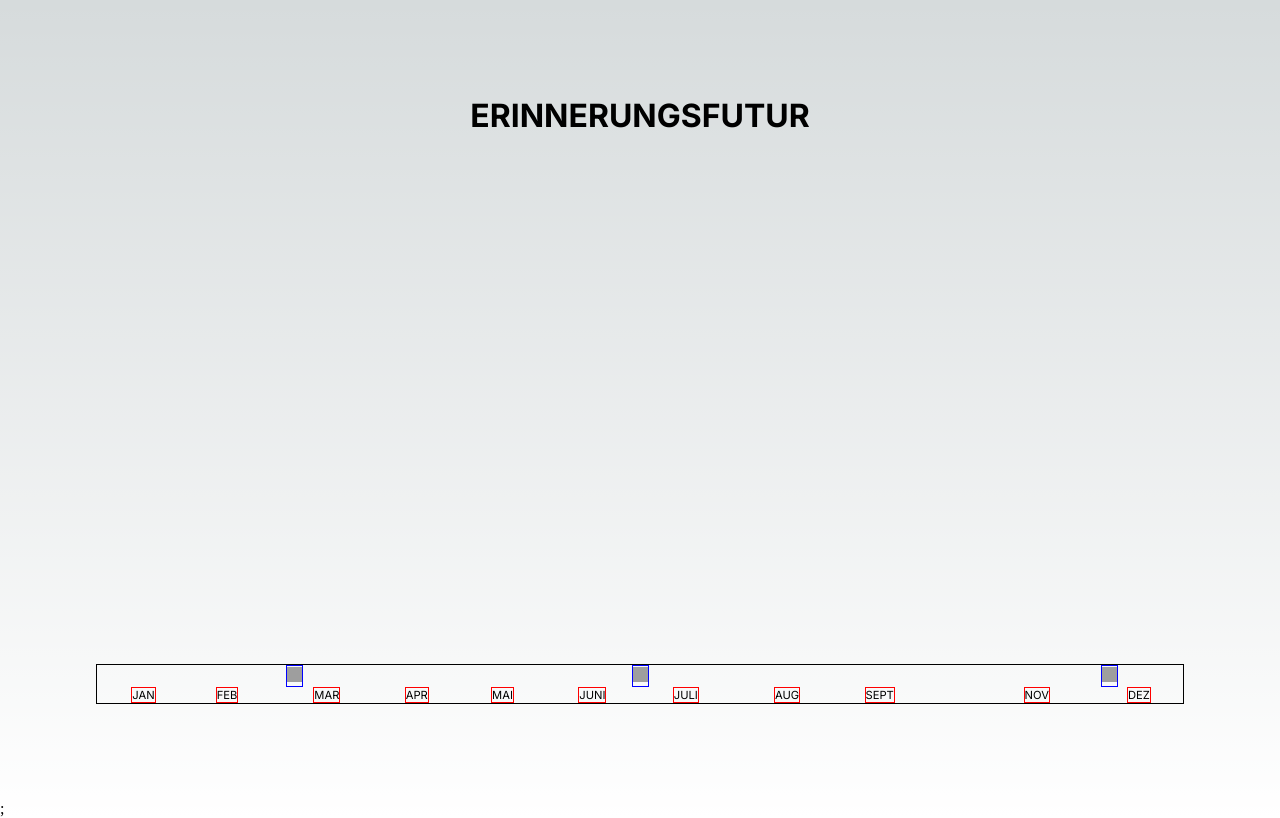
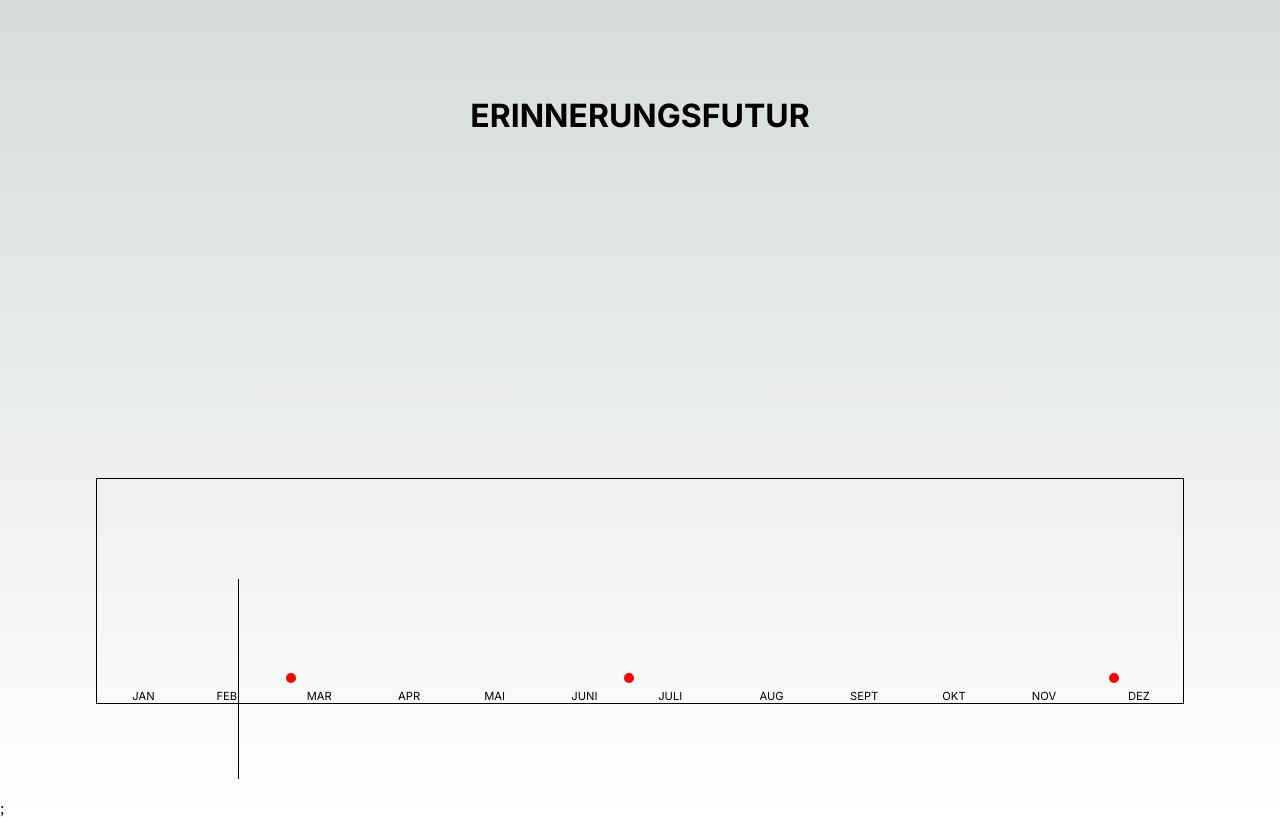
Before and after one commit to TS-Severin/erinnerungsfutur, a Next.js app: page / in a window 1280 px wide. Built offline with nearby package versions, Linux system fonts and the light colour scheme; grey boxes are pictures that could not be loaded.

Commit message:
add dots make timeaxis move

```diff
--- a/src/components/TimeLineAxis/TimeLineAxis.js
+++ b/src/components/TimeLineAxis/TimeLineAxis.js
@@ -1,9 +1,22 @@
-import styles from "./TimeLineAxis.module.scss"
+import GetCurrentDayOfYearHelper from "@/services/GetCurrentDayOfYearHelper";
+import styled from "styled-components";
 
-export default function TimeLineAxis() {
+
+const dayCount = GetCurrentDayOfYearHelper();
+
+export default function TimelineAxis() {
 
     return (
-        <div className={axisbox}>
-        </div>
+        <StyledTimelineAxis />
     );
 }
+
+const StyledTimelineAxis = styled.span`
+width: 1px;
+height: 200px;
+overflow: visible;
+background-color: black;
+grid-row: 1;
+grid-column: ${dayCount};
+transform: translateY(+50%);
+`;
--- a/src/components/Timeline/Timeline.js
+++ b/src/components/Timeline/Timeline.js
@@ -1,5 +1,6 @@
 import TimelineDot from "../TimelineDot/TimelineDot";
 import TimelineMonths from "../TimelineMonths/TimelineMonths";
+import TimelineAxis from "../TimelineAxis/TimelineAxis";
 import styles from "./Timeline.module.scss";
 import useSWR from "swr";
 
@@ -13,6 +14,7 @@ export default function Timeline() {
 
   return (
     <div className={styles.timelineGridContainer}>
+      <TimelineAxis />
       {entries &&
         entries.map(({ id, date, color, slug }) => (
           <TimelineDot key={id} date={date} color={color} slug={slug} />
--- a/src/components/Timeline/Timeline.module.scss
+++ b/src/components/Timeline/Timeline.module.scss
@@ -1,7 +1,10 @@
 .timelineGridContainer {
   display: grid;
   grid-template-columns: repeat(365, [col] 1fr);
+  grid-template-rows: 3;
   // height: 300px;
   width: 100%;
   border: 1px solid black;
+  align-items: center;
+  justify-items: center;
 }
--- a/src/components/TimelineDot/TimelineDot.js
+++ b/src/components/TimelineDot/TimelineDot.js
@@ -1,21 +1,18 @@
 import styled from "styled-components";
-import getDayOfYearHelper from "./GetDateOfYearHelper";
-import Image from "next/image";
-import pic from "../../../public/image.jpg"
+import GetDayOfYearHelper from "../../services/GetDayOfYearHelper";
+import styles from "./TimelineDot.module.scss"
+// import Image from "next/image";
+// import pic from "../../../public/image.jpg"
 
-export default function TimelineButton({ id, date, color, slug }) {
-  const dayOfTheYear = getDayOfYearHelper(date);
+export default function TimelineDot({ id, date, color, slug }) {
+  const dayOfTheYear = GetDayOfYearHelper(date);
 
   return (
     <>
         <StyledTimelineDot key={id}
         dayoftheyear={dayOfTheYear}
         color={color}
-        href={`/${slug}`}><Image
-         src={pic}
-         width={15}
-         height={15}
-         alt="Picture of event" />
+        href={`/${slug}`}>
         </StyledTimelineDot>
     </>
   );
@@ -23,8 +20,13 @@ export default function TimelineButton({ id, date, color, slug }) {
 
 const StyledTimelineDot = styled.a`
   grid-column: ${(props) => props.dayoftheyear};
+  grid-row: 2;
   overflow: visible;
-  transform: translateY(0);
-  border: 1px solid blue;
+  transform: translateY(-60%);
+  height: 10px;
+  width: 10px;
+  background-color: red;
+  border-radius: 50%;
+  display: inline-block;
 
 `;
--- a/src/components/TimelineMonths/TimelineMonths.js
+++ b/src/components/TimelineMonths/TimelineMonths.js
@@ -12,6 +12,7 @@ export default function TimelineMonths() {
 <p className={`${styles.month} ${styles.juli}`}>juli</p>
 <p className={`${styles.month} ${styles.aug}`}>aug</p>
 <p className={`${styles.month} ${styles.sept}`}>sept</p>
+<p className={`${styles.month} ${styles.okt}`}>okt</p>
 <p className={`${styles.month} ${styles.nov}`}>nov</p>
 <p className={`${styles.month} ${styles.dez}`}>dez</p>
 </>
--- a/src/components/TimelineMonths/TimelineMonths.module.scss
+++ b/src/components/TimelineMonths/TimelineMonths.module.scss
@@ -1,8 +1,7 @@
 .month {
     text-transform: uppercase;
-    grid-row: 2;
+    grid-row: 3;
     font-size: 0.7rem;
-    border: 1px solid red;
   }
   .jan {
     grid-column: 17;
--- /dev/null
+++ b/src/services/GetCurrentDayOfYearHelper.js
@@ -0,0 +1,14 @@
+import GetDayOfYearHelper from "./GetDayOfYearHelper"
+
+export default function GetCurrentDayOfYearHelper(){
+const now = new Date();
+const year = now.getFullYear();
+const month = String(now.getMonth() + 1).padStart(2, '0');
+// Adding 1 to month because getMonth() returns zero-based index
+const day = String(now.getDate()).padStart(2, '0');
+
+const formattedDate = `${year}-${month}-${day}`;
+console.log(formattedDate); // Output: "yyyy-mm-dd"
+const currentDayOfYear = GetDayOfYearHelper(formattedDate);
+return currentDayOfYear;
+}
--- a/src/components/TimelineDot/GetDateOfYearHelper.js
+++ b/src/services/GetDayOfYearHelper.js
@@ -1,4 +1,4 @@
-export default function getDayOfYearHelper(dateString) {
+export default function GetDayOfYearHelper(dateString) {
   // Parse the date string to create a Date object
   const date = new Date(dateString);
 
```
Also changed, not shown: src/components/TimeLineAxis/TimeLineAxis.module.scss (deleted), src/components/TimelineDot/TimelineDot.css (deleted), src/components/TimelineDot/TimelineDot.module.scss (added).
